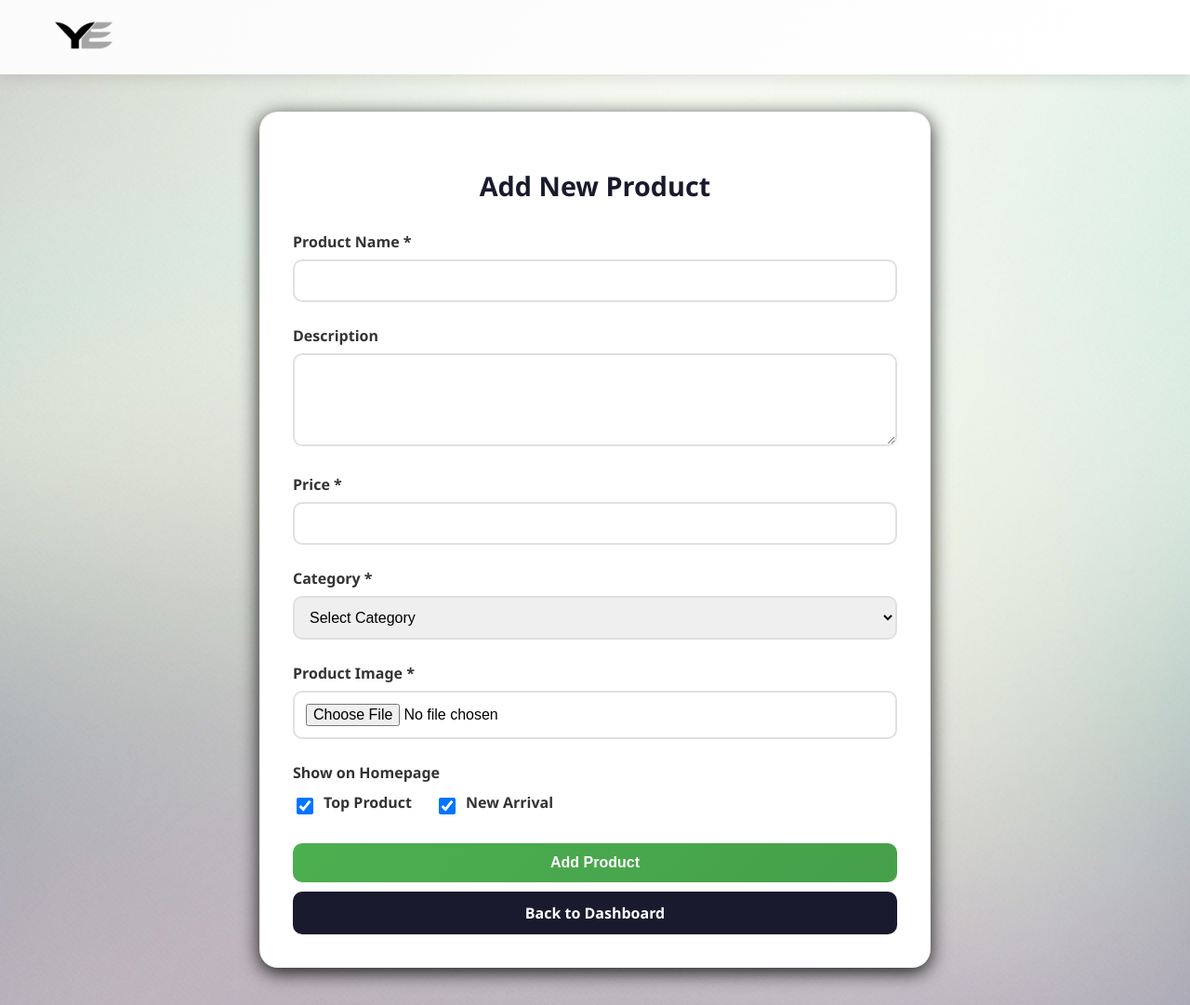
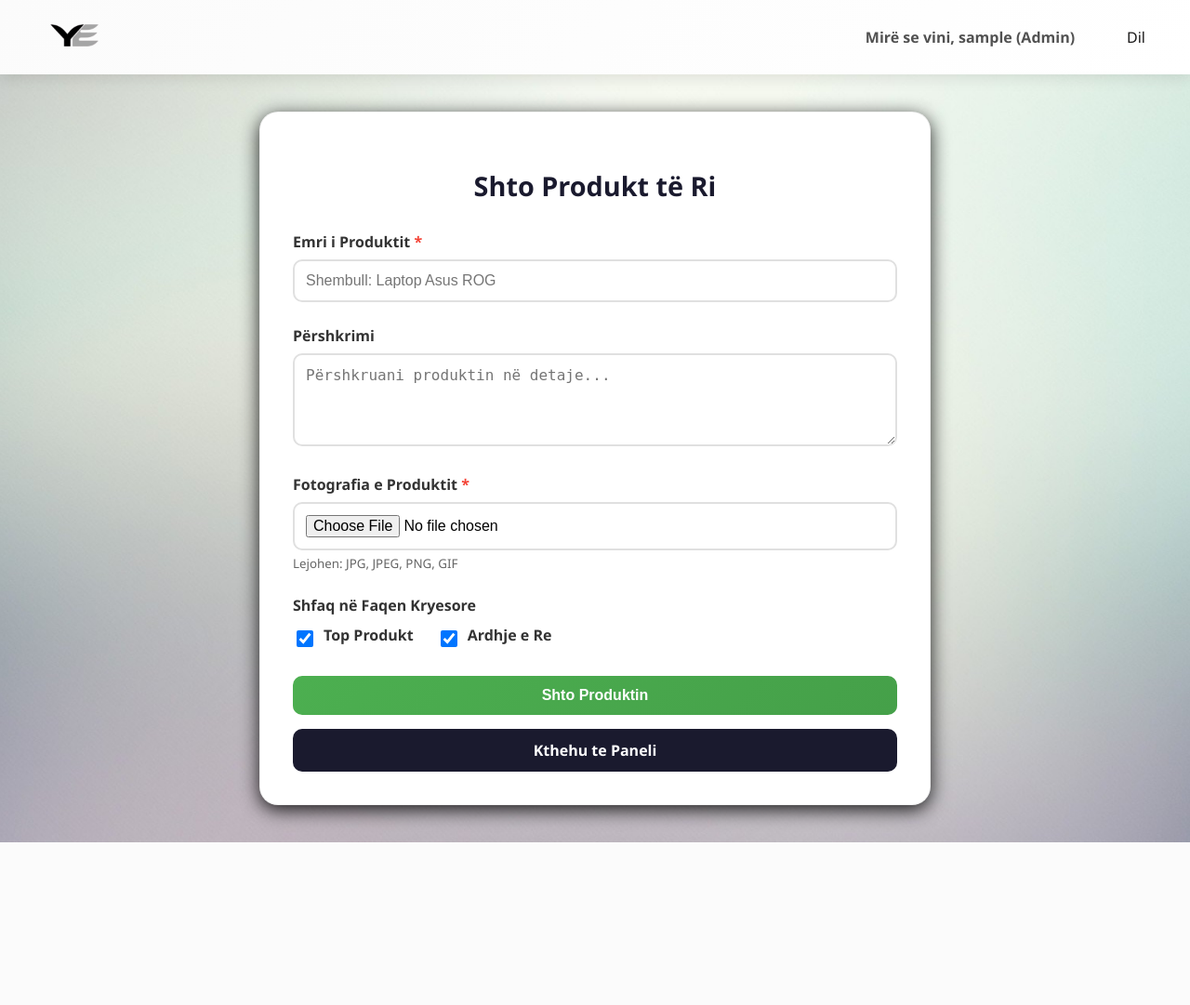
Before and after one commit to illy-ylli/YE-Store, a PHP site: page /admin_add_product.php in a window 1280 px wide. Shown: the whole page at 93% size. After the commit the page ends 906 px from the top, so only its background shows below. Run offline with PHP 8.4, Linux system fonts and the light colour scheme; the visitor is signed in with stand-in values (Sample User, id 1).

Commit message:
Perkthimi i admin_add_product ne shqip, rregullimi i shkrimit 'Mire se vini' qe te shfaqet dhe implementimi i animacioneve tek admin_add_product dhe admin_dashboard (Tek teksti Dil)

```diff
--- a/admin_add_product.php
+++ b/admin_add_product.php
@@ -85,7 +85,7 @@ if ($_SERVER['REQUEST_METHOD'] === 'POST') { //merr data prej post kerkeses
 <head>
     <meta charset="UTF-8">
     <meta name="viewport" content="width=device-width, initial-scale=1.0">
-<title>Shto Produkt - Paneli Admin</title>
+<title>Shto Produkt - Paneli Administratorit</title>
     <link rel="stylesheet" href="frontpage.css">
     <style>
         .admin-header {
@@ -104,17 +104,27 @@ if ($_SERVER['REQUEST_METHOD'] === 'POST') { //merr data prej post kerkeses
             gap: 20px;
             color: #fff;
         }
+        .admin-header nav span {
+    padding: 8px 18px;
+    border-radius: 25px;
+    color: #1d1c1cc4;
+    font-weight: 600;
+}
 
         .admin-header nav a {
-            color: #fff;
+    color: #1b1a1a;
     text-decoration: none;
     padding: 8px 18px;
     border-radius: 25px;
     transition: all 0.3s ease;
+    font-weight: 500;
+    display: inline-block;
 }
 
 .admin-header nav a:hover {
-            background-color: rgba(255,255,255,0.2);
+    background-color: rgba(0,0,0,0.05);
+    transform: translateY(-3px);
+    box-shadow: 0 2px 8px rgba(0,0,0,0.1);
 }
 
         .form-container {
@@ -196,12 +206,15 @@ if ($_SERVER['REQUEST_METHOD'] === 'POST') { //merr data prej post kerkeses
     font-size: 1rem;
     font-weight: 600;
     transition: all 0.3s ease;
+    display: block; /* Shtoni këtë */
+    width: 100%; /* Sigurohuni që është 100% */
 }
 
 .btn-primary {
     background: linear-gradient(135deg, #4CAF50 0%, #45a049 100%);
     color: white;
     width: 100%;
+    margin-bottom: 15px;
 }
 
         .btn-primary:hover {
@@ -216,6 +229,7 @@ if ($_SERVER['REQUEST_METHOD'] === 'POST') { //merr data prej post kerkeses
     display: inline-block;
     text-align: center;
     width: 100%;
+    margin-top: 0;
 }
 
         .btn-secondary:hover {
@@ -256,68 +270,58 @@ if ($_SERVER['REQUEST_METHOD'] === 'POST') { //merr data prej post kerkeses
 <body>
     <header class="admin-header">
         <div class="logo">
-            <a href="admin_dashboard.php"><img src="images/Logo.png" style="height:120px;" alt="Logo"></a>
+            <a href="admin_dashboard.php"><img src="images/Logo.png" style="height:100px;" alt="Logo"></a>
         </div>
         <nav>
-            <a href="admin_dashboard.php">Dashboard</a> |
-            <a href="index.php">Logout</a>
+            <span>Mirë se vini, <?= htmlspecialchars($_SESSION['username']) ?> (Admin)</span>
+            <a href="index.php">Dil</a>
         </nav>
     </header>
 
     <main>
         <div class="form-container">
-            <h2 style="text-align:center;">Add New Product</h2>
+            <h2>Shto Produkt të Ri</h2>
 
-            <?php if($success): ?><div class="alert alert-success"><?= htmlspecialchars($success) ?></div><?php endif; ?>
-            <?php if($error): ?><div class="alert alert-error"><?= htmlspecialchars($error) ?></div><?php endif; ?>
+            <?php if($success): ?>
+                <div class="alert alert-success"><?= htmlspecialchars($success) ?></div>
+            <?php endif; ?>
+            <?php if($error): ?>
+                <div class="alert alert-error"><?= htmlspecialchars($error) ?></div>
+            <?php endif; ?>
 
             <form method="POST" enctype="multipart/form-data">
                 <div class="form-group">
-                    <label>Product Name *</label>
-                    <input type="text" name="name" value="<?= htmlspecialchars($_POST['name'] ?? '') ?>" required>
+                    <label>Emri i Produktit <span class="required-star">*</span></label>
+                    <input type="text" name="name" value="<?= htmlspecialchars($_POST['name'] ?? '') ?>" placeholder="Shembull: Laptop Asus ROG" required>
                 </div>
 
                 <div class="form-group">
-                    <label>Description</label>
-                    <textarea name="description"><?= htmlspecialchars($_POST['description'] ?? '') ?></textarea>
+                    <label>Përshkrimi</label>
+                    <textarea name="description" placeholder="Përshkruani produktin në detaje..."><?= htmlspecialchars($_POST['description'] ?? '') ?></textarea>
                 </div>
 
                 <div class="form-group">
-                    <label>Price *</label>
-                    <input type="number" name="price" value="<?= htmlspecialchars($_POST['price'] ?? '') ?>" step="0.01" min="0" required>
+                    <label>Fotografia e Produktit <span class="required-star">*</span></label>
+                    <input type="file" name="product_image" accept="image/*" required>
+                    <small style="color: #666; display: block; margin-top: 5px;">Lejohen: JPG, JPEG, PNG, GIF</small>
                 </div>
 
                 <div class="form-group">
-                    <label>Category *</label>
-                    <select name="category_id" required>
-                        <option value="">Select Category</option>
-                        <option value="1" <?= ($_POST['category_id'] ?? '') == '1' ? 'selected' : '' ?>>Electronics</option>
-                        <option value="2" <?= ($_POST['category_id'] ?? '') == '2' ? 'selected' : '' ?>>Home & Kitchen</option>
-                        <option value="3" <?= ($_POST['category_id'] ?? '') == '3' ? 'selected' : '' ?>>Accessories</option>
-                    </select>
-                </div>
-
-                <div class="form-group">
-                    <label>Product Image *</label>
-                    <input type="file" name="product_image" accept="image/*" required>
-                </div>
-
-                <div class="form-group">
-                    <label>Show on Homepage</label>
+                    <label>Shfaq në Faqen Kryesore</label>
                     <div class="checkbox-group">
                         <div class="checkbox-item">
                             <input type="checkbox" name="is_top_product" value="1" checked>
-                            <label>Top Product</label>
+                            <label>Top Produkt</label>
                         </div>
                         <div class="checkbox-item">
                             <input type="checkbox" name="is_new_arrival" value="1" checked>
-                            <label>New Arrival</label>
+                            <label>Ardhje e Re</label>
                         </div>
                     </div>
                 </div>
 
-                <button type="submit" class="btn btn-primary" style="width:100%;">Add Product</button>
-                <a href="admin_dashboard.php" class="btn btn-secondary" style="width:100%;margin-top:10px;text-align:center;">Back to Dashboard</a>
+                <button type="submit" class="btn btn-primary">Shto Produktin</button>
+                <a href="admin_dashboard.php" class="btn btn-secondary">Kthehu te Paneli</a>
             </form>
         </div>
     </main>
--- a/admin_dashboard.php
+++ b/admin_dashboard.php
@@ -40,9 +40,9 @@ if (isset($_GET['mark_read']) && is_numeric($_GET['mark_read'])) {
 <style>
     .admin-header { background: white; height: 80px; padding: 0 30px; display: flex; align-items: center; justify-content: space-between; box-shadow: 0 4px 15px rgba(0,0,0,0.1);  position: sticky; top: 0; z-index: 1000; }
     .admin-header nav { display: flex; align-items: center; gap: 20px; color: #373535; }
-    .admin-header nav a { color: #1b1a1a; text-decoration: none; padding: 8px 18px; border-radius: 25px; transition: all 0.3s ease; font-weight: 500;}
-    .admin-header nav a:hover { background-color: rgba(255,255,255,0.2); transform: translateY(-2px); }
-    .admin-heaver nav span {background: rgba(255,255,255,0.15); padding: 8px 15px; border-radius: 25px;}
+    .admin-header nav a { color: #1b1a1a; text-decoration: none; padding: 8px 18px; border-radius: 25px; transition: all 0.3s ease; font-weight: 500;display: inline-block; }
+.admin-header nav a:hover { background-color: rgba(0,0,0,0.05);transform: translateY(-3px);box-shadow: 0 2px 8px rgba(0,0,0,0.1);}
+    .admin-header nav span { padding: 8px 15px; border-radius: 25px; color: #1d1c1cc4; font-weight: 600;}
     main { padding: 30px; max-width: 1400px; margin: 0 auto; }
     .stats { display: grid; grid-template-columns: repeat(auto-fit, minmax(250px, 1fr)); gap: 25px; margin: 30px 0; }
     .stat-box { background: linear-gradient(135deg, #fff 0%, #f8f9fa 100% ); padding: 25px; border-radius: 15px; box-shadow: 0 5px 20px rgba(0,0,0,0.88); text-align: center; transition: transform 0.3s ease, box-shadow 0.3s ease; border: 1px solid rgba(0,0,0,0.05);}
```
Lines whose indentation alone changed are shown as unchanged.
